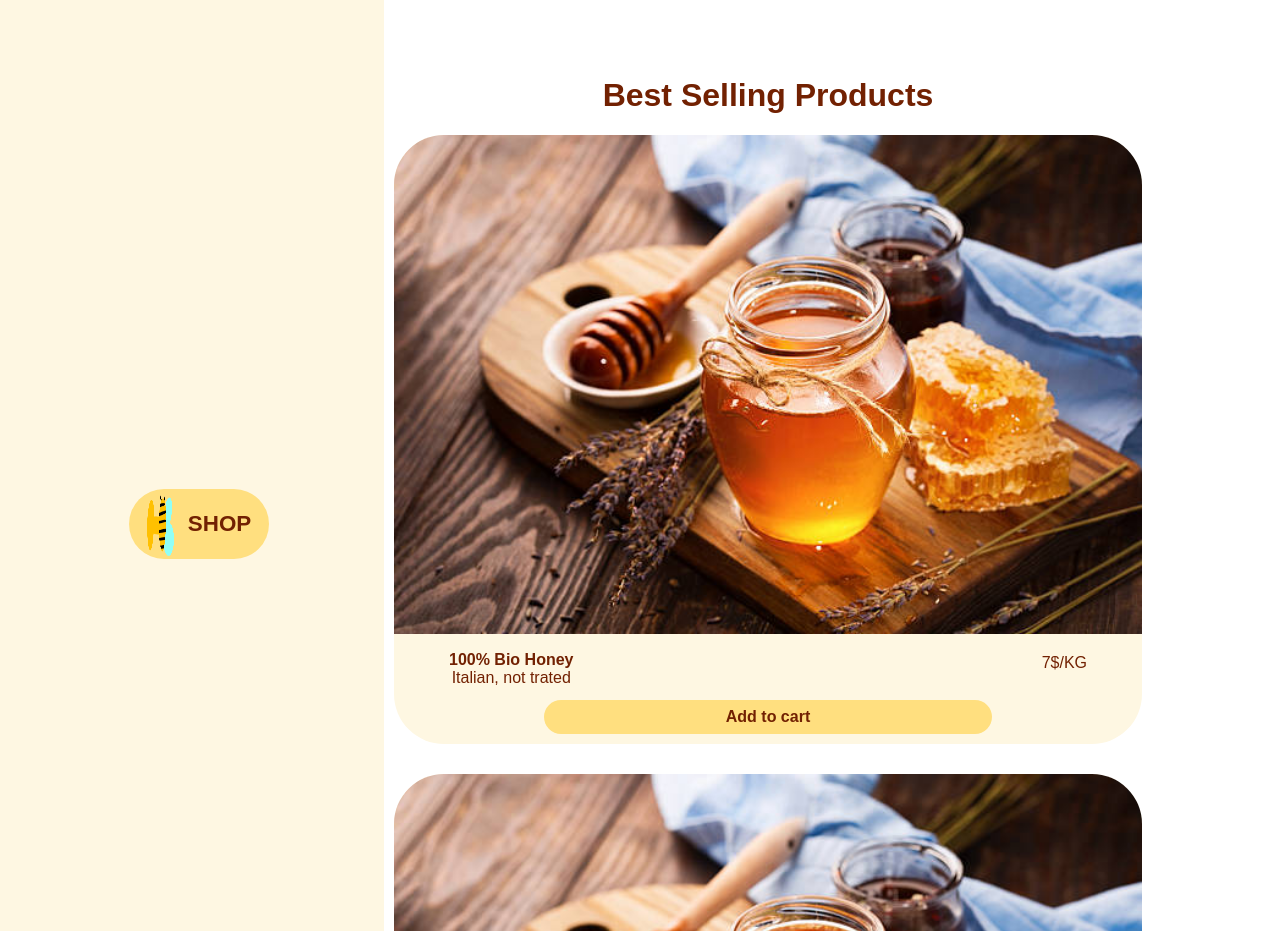
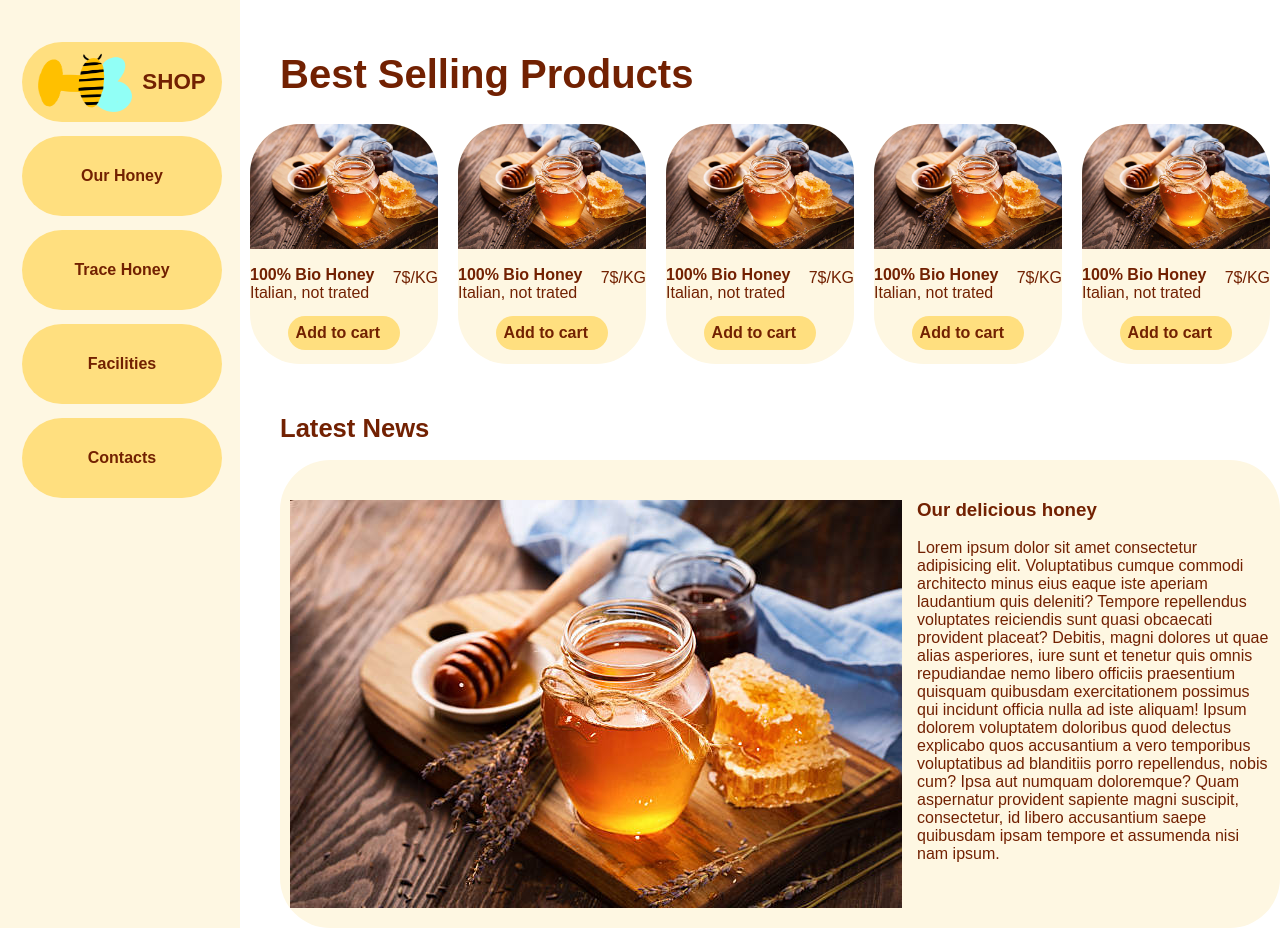
Before and after one commit to leodor-tom/U2-S1-L3, a plain HTML site: page Index.html in a window 1280 px wide. Shown: the top 931 px of the page. Drawn offline with Linux system fonts and the light colour scheme.

Commit message:
rensposive fix

```diff
--- a/Index.html
+++ b/Index.html
@@ -75,17 +75,19 @@
       <article>
         <h2>Latest News</h2>
         <div class="article">
-          <h3>Our delicious honey</h3>
-          <p>
-            Lorem ipsum dolor sit amet consectetur adipisicing elit. Voluptatibus cumque commodi architecto minus eius
-            eaque iste aperiam laudantium quis deleniti? Tempore repellendus voluptates reiciendis sunt quasi obcaecati
-            provident placeat? Debitis, magni dolores ut quae alias asperiores, iure sunt et tenetur quis omnis
-            repudiandae nemo libero officiis praesentium quisquam quibusdam exercitationem possimus qui incidunt officia
-            nulla ad iste aliquam! Ipsum dolorem voluptatem doloribus quod delectus explicabo quos accusantium a vero
-            temporibus voluptatibus ad blanditiis porro repellendus, nobis cum? Ipsa aut numquam doloremque? Quam
-            aspernatur provident sapiente magni suscipit, consectetur, id libero accusantium saepe quibusdam ipsam
-            tempore et assumenda nisi nam ipsum.
-          </p>
+          <div class="article-content">
+            <h3>Our delicious honey</h3>
+            <p>
+              Lorem ipsum dolor sit amet consectetur adipisicing elit. Voluptatibus cumque commodi architecto minus eius
+              eaque iste aperiam laudantium quis deleniti? Tempore repellendus voluptates reiciendis sunt quasi
+              obcaecati provident placeat? Debitis, magni dolores ut quae alias asperiores, iure sunt et tenetur quis
+              omnis repudiandae nemo libero officiis praesentium quisquam quibusdam exercitationem possimus qui incidunt
+              officia nulla ad iste aliquam! Ipsum dolorem voluptatem doloribus quod delectus explicabo quos accusantium
+              a vero temporibus voluptatibus ad blanditiis porro repellendus, nobis cum? Ipsa aut numquam doloremque?
+              Quam aspernatur provident sapiente magni suscipit, consectetur, id libero accusantium saepe quibusdam
+              ipsam tempore et assumenda nisi nam ipsum.
+            </p>
+          </div>
           <img src="./assets/imgs/honey.jpg" alt="article img" />
         </div>
       </article>
--- a/style.css
+++ b/style.css
@@ -33,15 +33,6 @@ header {
   border-radius: 100px;
 }
 
-@media screen and (min-width: 576px) and (max-width: 768px) {
-  header {
-    border-radius: unset;
-    min-height: 100px;
-    flex-wrap: nowrap;
-    padding-block: unset;
-    align-items: center;
-  }
-}
 .nav-option {
   background-color: #ffdf7f;
   min-width: 140px;
@@ -64,7 +55,15 @@ header {
 .shop h2 {
   font-size: 1.4rem;
 }
+
 @media screen and (min-width: 576px) and (max-width: 768px) {
+  header {
+    border-radius: unset;
+    min-height: 100px;
+    flex-wrap: nowrap;
+    padding-block: unset;
+    align-items: center;
+  }
   .nav-option {
     min-width: 100px;
     height: max-content;
@@ -89,11 +88,27 @@ header {
 }
 @media screen and (min-width: 768px) {
   header {
+    flex-direction: column;
     max-width: 30%;
     border-radius: unset;
+    gap: 10px;
+    padding-block: 40px;
+    padding-inline: 20px;
+    justify-content: start;
+  }
+  .nav-option {
+    min-height: 80px;
+    width: 200px;
+    align-items: center;
+  }
+  .nav-option img {
+    width: 50%;
+    height: 60px;
+  }
+  .nav-option h2 {
   }
   .big-main {
-    max-width: 60%;
+    min-width: 70%;
   }
 }
 /*main*/
@@ -159,6 +174,44 @@ main {
     display: none;
   }
 }
+
+@media screen and (min-width: 768px) {
+  main {
+    text-align: start;
+    margin-top: 5%;
+  }
+  main h1 {
+    margin-left: 40px;
+  }
+  .cards {
+    flex-direction: unset;
+    justify-content: space-around;
+    gap: unset;
+  }
+  .card {
+    max-height: 240px;
+  }
+  main .card:nth-of-type(5) {
+    display: none;
+  }
+
+  .card-content {
+    padding-inline: unset;
+  }
+}
+@media screen and (min-width: 1200px) {
+  main h1 {
+    font-size: 2.5rem;
+  }
+  .card {
+    max-width: 20%;
+    max-height: unset;
+    min-height: 240px;
+  }
+  main .card:nth-of-type(5) {
+    display: unset;
+  }
+}
 /*article*/
 article {
   text-align: center;
@@ -192,3 +245,19 @@ article h2 {
     margin-left: 10px;
   }
 }
+@media screen and (min-width: 768px) {
+  article {
+    text-align: start;
+    margin-left: 40px;
+  }
+}
+@media screen and (min-width: 1200px) {
+  .article {
+    display: flex;
+    gap: 15px;
+    padding-inline: 10px;
+  }
+  .article-content {
+    order: 1;
+  }
+}
```
